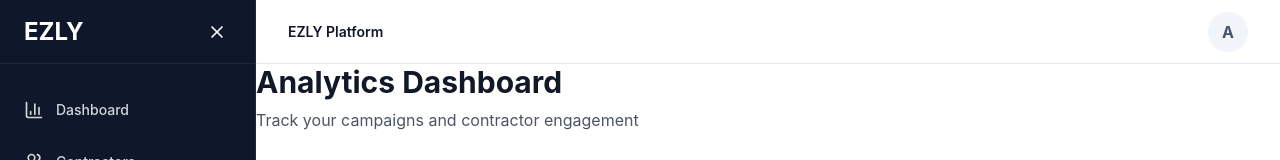
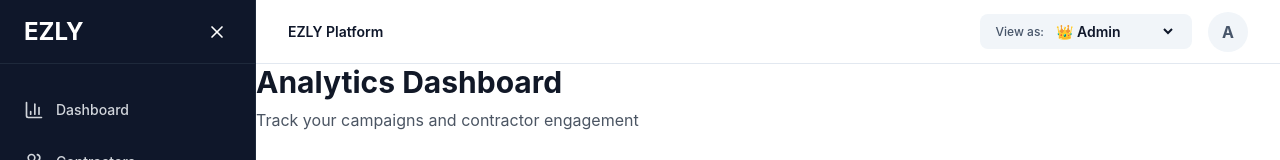
Before and after one commit to bpnelsen/ezly-dashboard, a Next.js app: page /dashboard/analytics in a window 1280 px wide. Shown: the top 160 px of the page. Built offline with nearby package versions, Linux system fonts and the light colour scheme; no server answers.

Commit message:
Add Admin role switcher - view platform as Homeowner, Contractor, or Admin

```diff
--- a/app/dashboard/layout.tsx
+++ b/app/dashboard/layout.tsx
@@ -18,10 +18,16 @@
   children: React.ReactNode
 }) {
   const [sidebarOpen, setSidebarOpen] = useState(true)
-  const [userRole, setUserRole] = useState<string>('admin')
+  const [actualRole, setActualRole] = useState<string>('admin')
+  const [viewingAsRole, setViewingAsRole] = useState<string>('admin')
 
   useEffect(() => {
     fetchUserRole()
+    // Load saved viewing preference
+    const savedView = localStorage.getItem('admin_viewing_as')
+    if (savedView) {
+      setViewingAsRole(savedView)
+    }
   }, [])
 
   const fetchUserRole = async () => {
@@ -35,13 +41,30 @@
           .single()
 
         if (profile?.role) {
-          setUserRole(profile.role)
+          setActualRole(profile.role)
+          setViewingAsRole(profile.role)
         }
       }
     } catch (error) {
       console.error('Error fetching role:', error)
     }
   }
+
+  const switchViewAs = (role: string) => {
+    setViewingAsRole(role)
+    localStorage.setItem('admin_viewing_as', role)
+    // Redirect to appropriate dashboard
+    if (role === 'homeowner') {
+      window.location.href = '/dashboard/homeowner'
+    } else if (role === 'contractor') {
+      window.location.href = '/dashboard/contractor'
+    } else {
+      window.location.href = '/dashboard'
+    }
+  }
+
+  const isAdmin = actualRole === 'admin'
+  const userRole = viewingAsRole
 
   // Navigation based on role
   const getNavigation = () => {
@@ -136,6 +159,21 @@
             <h2 className="text-slate-900 text-sm font-semibold">EZLY Platform</h2>
           </div>
           <div className="flex items-center gap-4">
+            {/* Admin Role Switcher */}
+            {isAdmin && (
+              <div className="flex items-center gap-2 px-4 py-2 bg-slate-100 rounded-lg">
+                <span className="text-xs font-medium text-slate-600">View as:</span>
+                <select
+                  value={viewingAsRole}
+                  onChange={(e) => switchViewAs(e.target.value)}
+                  className="text-sm font-semibold text-slate-900 bg-transparent border-none focus:outline-none cursor-pointer"
+                >
+                  <option value="admin">👑 Admin</option>
+                  <option value="homeowner">🏠 Homeowner</option>
+                  <option value="contractor">🔨 Contractor</option>
+                </select>
+              </div>
+            )}
             <button className="w-10 h-10 rounded-full bg-slate-100 flex items-center justify-center text-slate-600 font-bold hover:bg-slate-200 transition">
               A
             </button>
--- a/app/dashboard/page.tsx
+++ b/app/dashboard/page.tsx
@@ -39,7 +39,21 @@
         .single()
 
       if (profile) {
-        // Redirect based on role
+        // Check if admin is viewing as a different role
+        const viewingAs = localStorage.getItem('admin_viewing_as')
+
+        if (profile.role === 'admin' && viewingAs) {
+          // Admin viewing as different role
+          if (viewingAs === 'homeowner') {
+            router.push('/dashboard/homeowner')
+            return
+          } else if (viewingAs === 'contractor') {
+            router.push('/dashboard/contractor')
+            return
+          }
+          // Otherwise stay on admin dashboard
+        } else {
+          // Regular user - redirect based on their actual role
           if (profile.role === 'homeowner') {
             router.push('/dashboard/homeowner')
             return
@@ -48,6 +62,7 @@
             return
           }
           // Admin stays on this page
+        }
       }
 
       // Default: show admin dashboard
```
Lines whose indentation alone changed are shown as unchanged.
